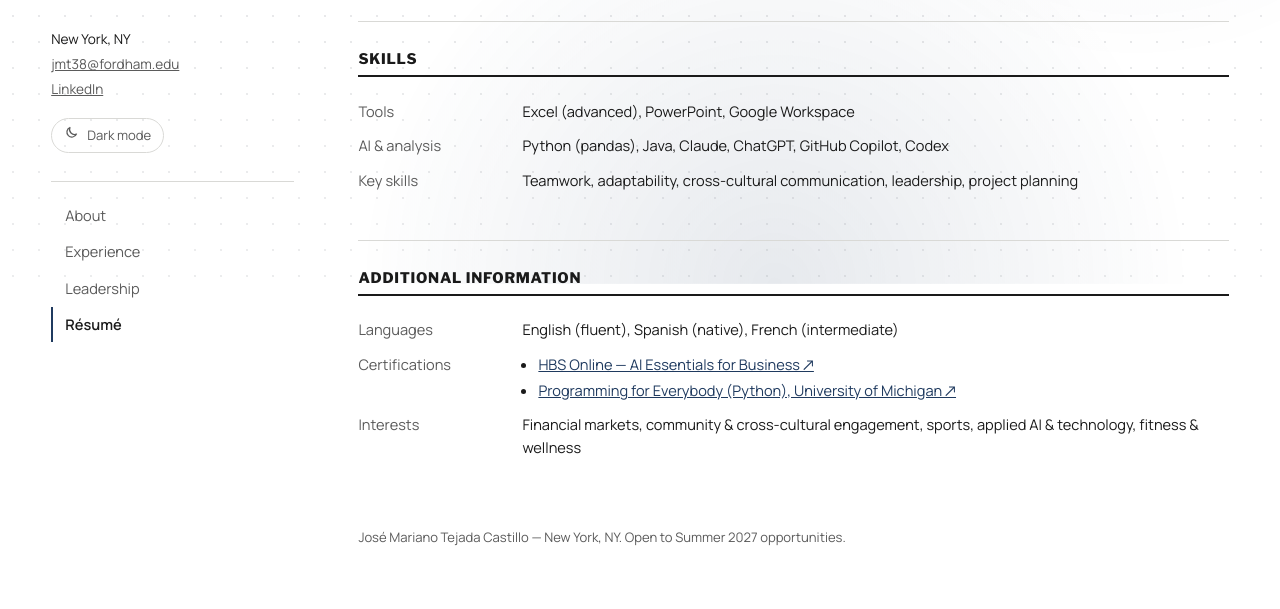
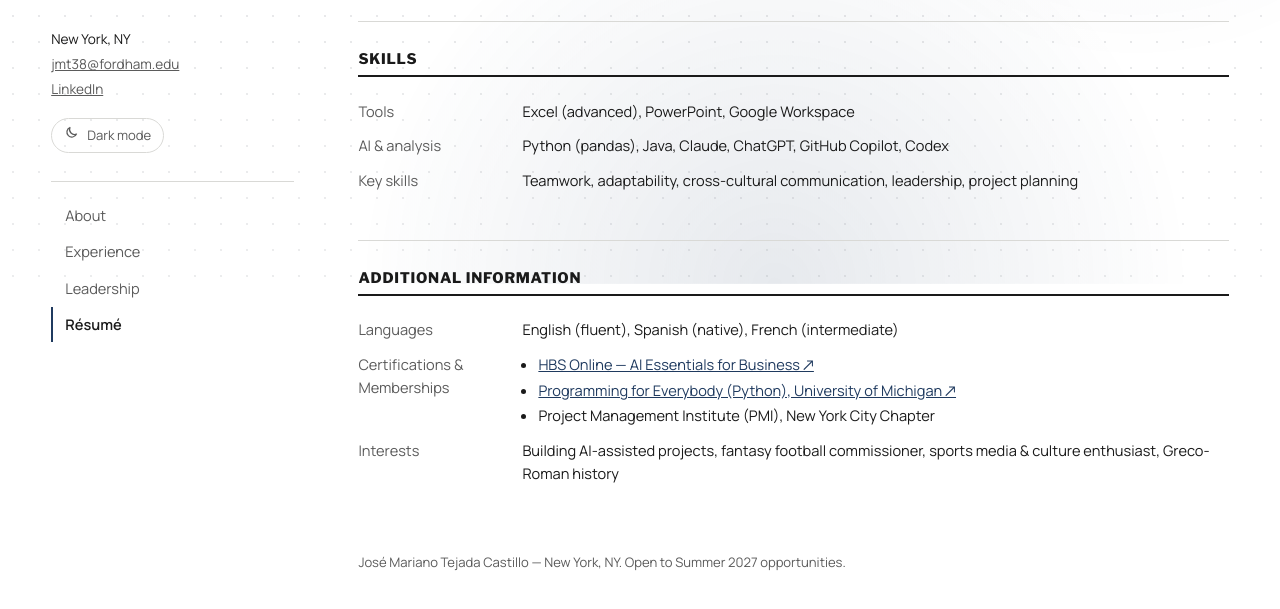
Before and after one commit to josetejadamariano-ux/josetejadamariano-ux.github.io, a plain HTML site: page resume.html in a window 1280 px wide. Shown: the part 517-1126 px from the top of the page. Drawn offline with nearby package versions, Linux system fonts and the light colour scheme.

Commit message:
Resume sync: co-led mixer (40+), new interests, PMI NYC Chapter membership
Co-Authored-By: Claude Opus 5.5 <noreply@anthropic.com>

```diff
--- a/resume.html
+++ b/resume.html
@@ -93,8 +93,8 @@
       <h2>Additional Information</h2>
       <dl>
         <div class="fact"><dt>Languages</dt><dd>English (fluent), Spanish (native), French (intermediate)</dd></div>
-        <div class="fact"><dt>Certifications</dt><dd><ul><li><a href="hbs-certificate.pdf" target="_blank" rel="noopener">HBS Online — AI Essentials for Business ↗</a></li><li><a href="https://coursera.org/share/1432fbf02a47c8d19cc97179158d692d" target="_blank" rel="noopener">Programming for Everybody (Python), University of Michigan ↗</a></li></ul></dd></div>
-        <div class="fact"><dt>Interests</dt><dd>Financial markets, community &amp; cross-cultural engagement, sports, applied AI &amp; technology, fitness &amp; wellness</dd></div>
+        <div class="fact"><dt>Certifications &amp; Memberships</dt><dd><ul><li><a href="hbs-certificate.pdf" target="_blank" rel="noopener">HBS Online — AI Essentials for Business ↗</a></li><li><a href="https://coursera.org/share/1432fbf02a47c8d19cc97179158d692d" target="_blank" rel="noopener">Programming for Everybody (Python), University of Michigan ↗</a></li><li>Project Management Institute (PMI), New York City Chapter</li></ul></dd></div>
+        <div class="fact"><dt>Interests</dt><dd>Building AI-assisted projects, fantasy football commissioner, sports media &amp; culture enthusiast, Greco-Roman history</dd></div>
       </dl>
     </section>
     <footer class="site-footer">José Mariano Tejada Castillo — New York, NY. Open to Summer 2027 opportunities.</footer>
```
Also changed, not shown: leadership.html (+1 -1 lines), 1 other file.
